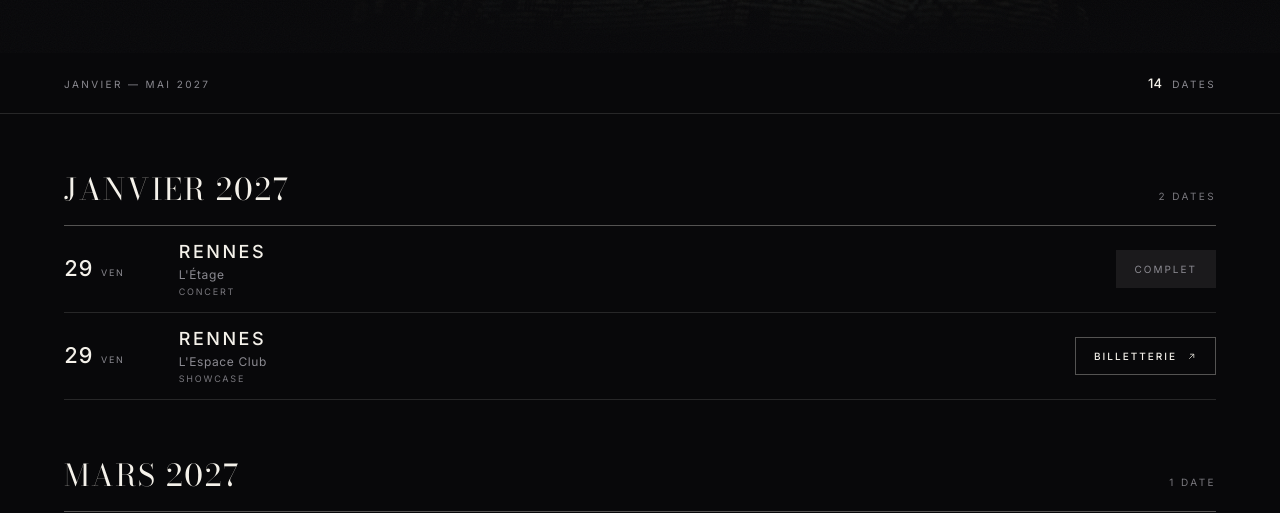
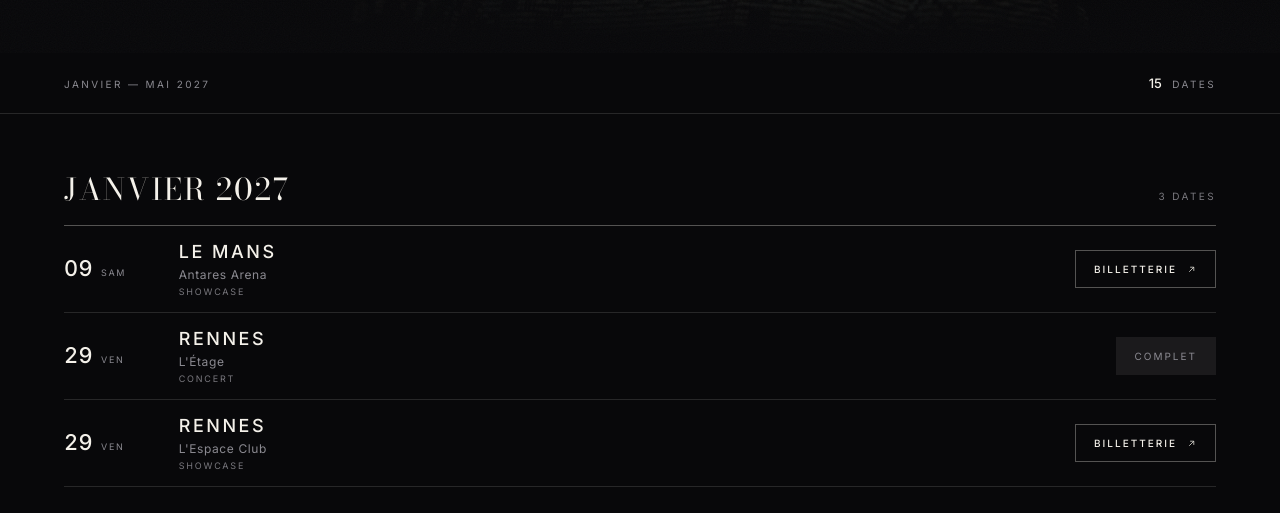
Before and after one commit to agencydigitailor-bot/748d2a0f, a plain HTML site: page index.html in a window 1280 px wide. Shown: the part 747-1260 px from the top of the page. Drawn offline with nearby package versions, Linux system fonts and the light colour scheme.

Commit message:
Billetterie Le Mans (Antares Arena), showcase 09/01

```diff
--- a/index.html
+++ b/index.html
@@ -4,7 +4,7 @@
   <meta charset="utf-8">
   <meta name="viewport" content="width=device-width, initial-scale=1">
   <title>NIRO — Mentalité Tour 2027</title>
-  <meta name="description" content="NIRO, tournée 2027. Toutes les dates, les villes et la billetterie officielle : Rennes, Avignon, Toulouse, Bordeaux, Amiens, Lyon, Brest, Bruxelles, Lille, Montpellier, Marseille, Nantes.">
+  <meta name="description" content="NIRO, tournée 2027. Toutes les dates, les villes et la billetterie officielle : Le Mans, Rennes, Avignon, Toulouse, Bordeaux, Amiens, Lyon, Brest, Bruxelles, Lille, Montpellier, Marseille, Nantes.">
   <meta name="theme-color" content="#08080a">
   <meta property="og:type" content="website">
   <meta property="og:title" content="NIRO — Mentalité Tour 2027">
@@ -15,7 +15,7 @@
   <link rel="preconnect" href="https://fonts.googleapis.com">
   <link rel="preconnect" href="https://fonts.gstatic.com" crossorigin>
   <link href="https://fonts.googleapis.com/css2?family=Bodoni+Moda:opsz,wght@6..96,400;6..96,500&family=Inter:wght@300;400;500;600&display=swap" rel="stylesheet">
-  <link rel="stylesheet" href="styles.css?v=4">
+  <link rel="stylesheet" href="styles.css?v=5">
 </head>
 <body>
   <a class="skip" href="#dates">Aller aux dates</a>
@@ -50,7 +50,7 @@
 
     <div class="summary" aria-hidden="true">
       <span id="summary-range">Janvier — Mai 2027</span>
-      <span class="summary-right"><b id="summary-count">14</b> dates</span>
+      <span class="summary-right"><b id="summary-count">15</b> dates</span>
     </div>
 
     <section class="dates" id="dates" aria-labelledby="dates-title">
@@ -68,6 +68,6 @@
     <span class="foot-note">Billetterie officielle uniquement.</span>
   </footer>
 
-  <script src="tour.js?v=4"></script>
+  <script src="tour.js?v=5"></script>
 </body>
 </html>
--- a/tour.js
+++ b/tour.js
@@ -6,6 +6,7 @@
    --------------------------------------------------------------- */
 
 const TOUR = [
+  { date: "2027-01-09", city: "Le Mans",     venue: "Antares Arena",           kind: "Showcase", tags: [],           state: "onsale", url: "https://www.unideal.fr/nocturne" },
   { date: "2027-01-29", city: "Rennes",      venue: "L'Étage",                 kind: "Concert",  tags: [],           state: "soldout" },
   { date: "2027-01-29", city: "Rennes",      venue: "L'Espace Club",           kind: "Showcase", tags: [],           state: "onsale", url: "https://shotgun.live/fr/events/niro-x-l-espace-club" },
   { date: "2027-03-20", city: "Avignon",     venue: "Salle de l'Étoile",       kind: "Concert",  tags: [],           state: "onsale", url: "https://www.francebillet.com/event/niro-tournee-salle-de-letoile-chateaurenard-22426596" },
```
